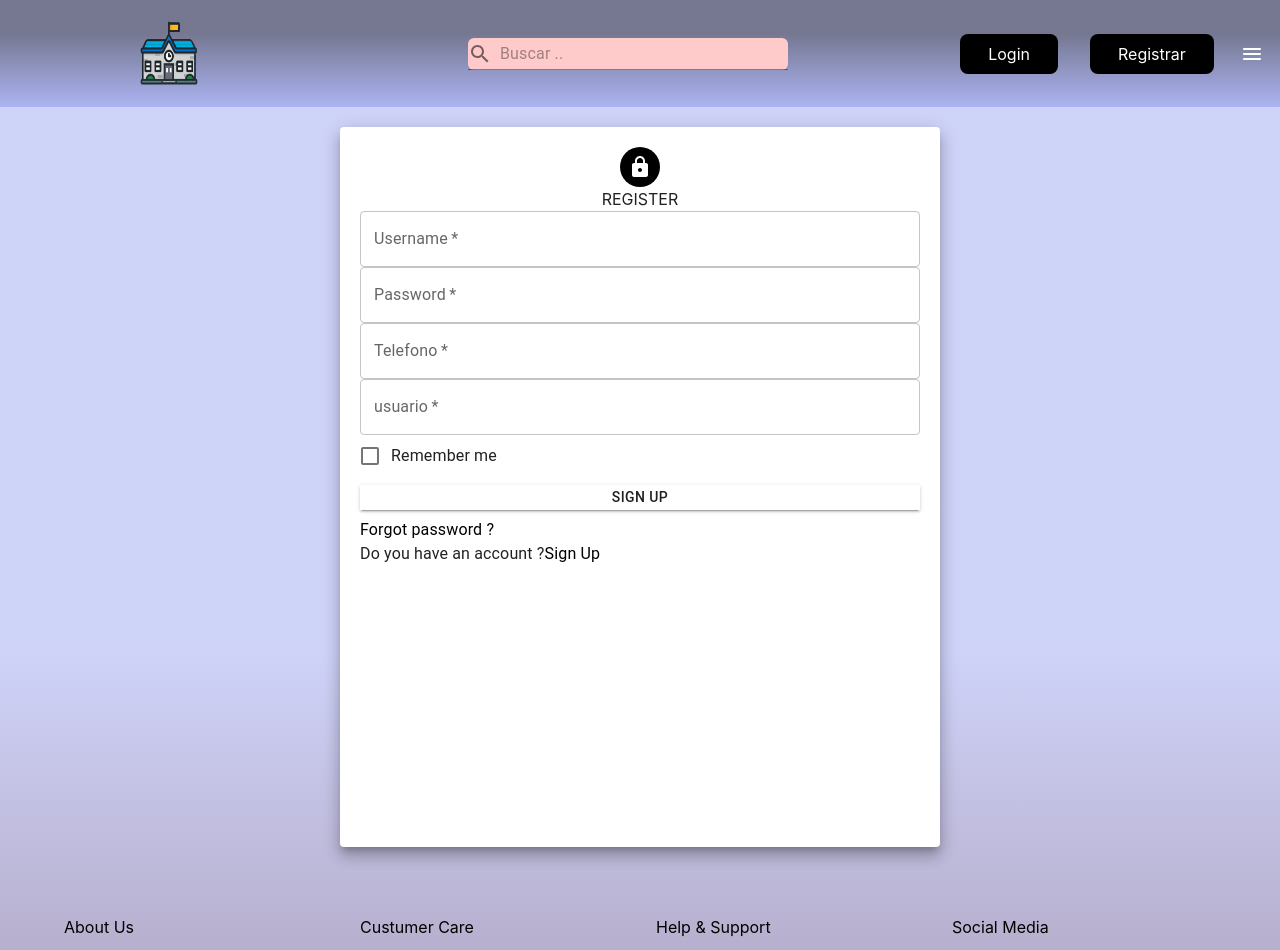
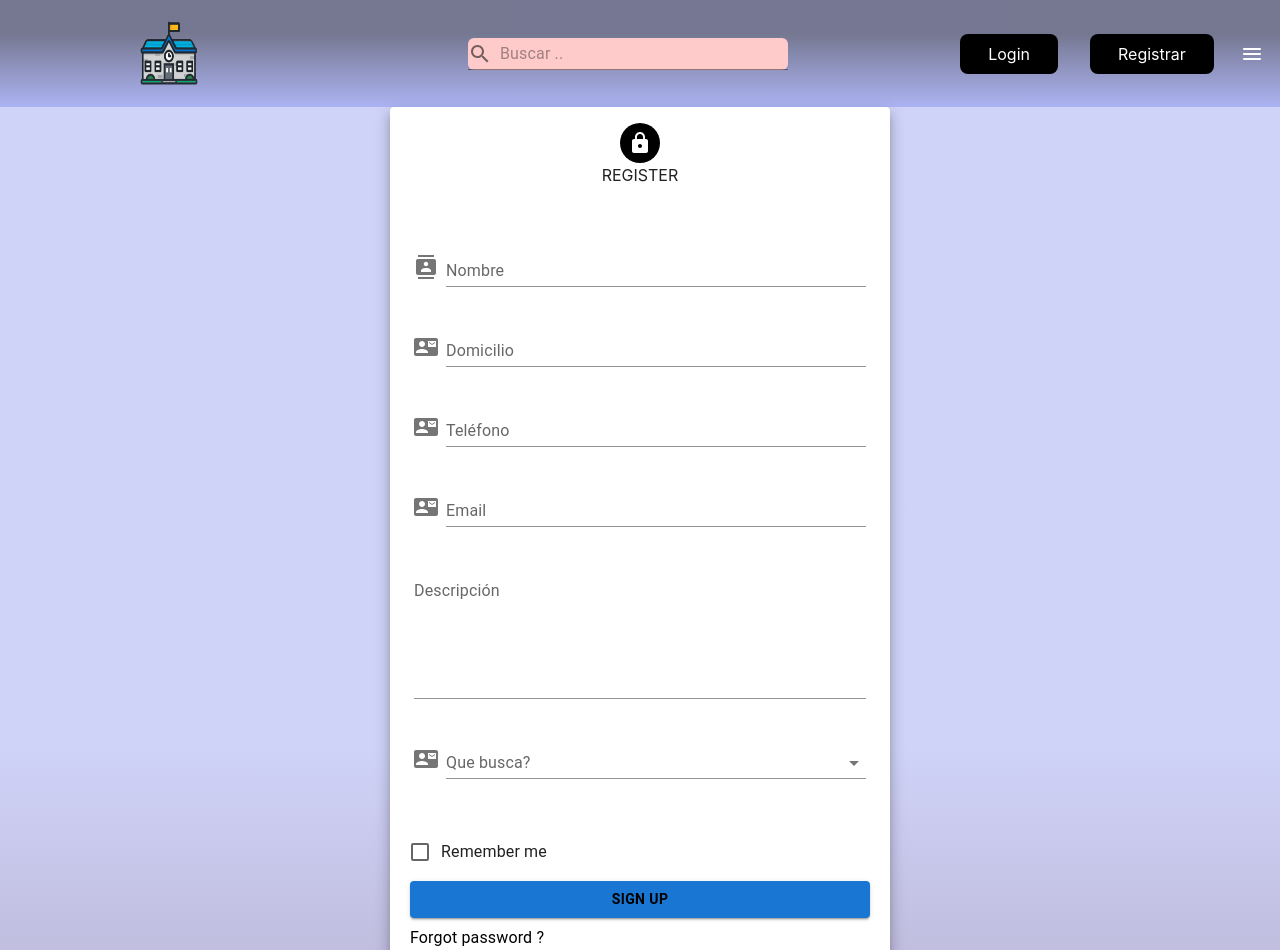
Before and after one commit to giornn0/front-jardines, a Next.js app: page /register in a window 1280 px wide. Shown: the top 950 px of the page. Built offline with nearby package versions, Linux system fonts and the light colour scheme.

Commit message:
fixed register

```diff
--- a/components/Footer.js
+++ b/components/Footer.js
@@ -75,25 +75,26 @@ export const Footer = () => {
               <Grid item xs={6} md={3}>
                 <Stack spacing={1}>
                   <h2>Social Media</h2>
-                  <Typography>
                     <Grid className="icons">
-                        <Link style={{ textDecoration: "none",color:'black' }} href="https://www.facebook.com/" target="_blank" spacing={0.5}>
+                      <Typography><Link style={{ textDecoration: "none",color:'black' }} href="https://www.facebook.com/" target="_blank" spacing={0.5}>
                       <Button className="h-10 px-5 text-black-100 transition-colors duration-150 bg-black-700 rounded-lg focus:shadow-outline hover:bg-black-800 cursor-pointer hover:bg-[#345ead]" onMouseEnter={()=>{setHovering('face')}} onMouseLeave={()=>setHovering('')}>
                           <FacebookIcon className={hovering=='face'?'text-white':'text-black'} />
                       </Button>
-                        </Link>
-                        <Link style={{ textDecoration: "none",color:'black' }}  href="https://www.instagram.com/" target="_blank" spacing={0.5}>
-                      <Button className="h-10 px-5 text-black-100 transition-colors duration-150 bg-black-700 rounded-lg focus:shadow-outline hover:bg-black-800 cursor-pointer hover:bg-[#b1476a]" onMouseEnter={()=>{setHovering('insta')}} onMouseLeave={()=>setHovering('')}>
+                        </Link></Typography>
+                      <Typography><Link style={{ textDecoration: "none",color:'black' }}  href="https://www.instagram.com/" target="_blank" spacing={0.5}>
+                      <Button className="h-10 px-5 text-black-100 transition-colors duration-150 bg-black-700 rounded-lg focus:shadow-outline hover:bg-black-800 cursor-pointer hover:bg-[#da385b]" onMouseEnter={()=>{setHovering('insta')}} onMouseLeave={()=>setHovering('')}>
                           <InstagramIcon className={hovering=='insta'?'text-white':'text-black'}/>
                       </Button>
-                        </Link>
-                        <Link style={{ textDecoration: "none",color:'black' }}  href="https://www.twitter.com/" target="_blank" spacing={0.5}>
-                      <Button className="h-10 px-5 text-black-100 transition-colors duration-150 bg-black-700 rounded-lg focus:shadow-outline hover:bg-black-800 cursor-pointer hover:bg-[#357d8f]" onMouseEnter={()=>{setHovering('twitter')}} onMouseLeave={()=>setHovering('')}>
+                        </Link></Typography>
+                      <Typography><Link style={{ textDecoration: "none",color:'black' }}  href="https://www.twitter.com/" target="_blank" spacing={0.5}>
+                      <Button className="h-10 px-5 text-black-100 transition-colors duration-150 bg-black-700 rounded-lg focus:shadow-outline hover:bg-black-800 cursor-pointer hover:bg-[#acddec]" onMouseEnter={()=>{setHovering('twitter')}} onMouseLeave={()=>setHovering('')}>
                           <TwitterIcon className={hovering=='twitter'?'text-white':'text-black'}/>
                       </Button>
-                        </Link>
+                        </Link></Typography>
+
+
+
                     </Grid>
-                  </Typography>
                 </Stack>
               </Grid>
             </Grid>
--- a/components/FormGeneral.js
+++ b/components/FormGeneral.js
@@ -2,12 +2,11 @@ import Card from "@mui/material/Card";
 import CardActions from "@mui/material/CardActions";
 import CardContent from "@mui/material/CardContent";
 import MenuItem from "@mui/material/MenuItem";
+import Box from "@mui/material/Box";
+import TextField from "@mui/material/TextField";
 import Fab from '@mui/material/Fab';
 import AddBoxTwoToneIcon from '@mui/icons-material/AddBoxTwoTone';
 import CancelTwoToneIcon from '@mui/icons-material/CancelTwoTone';
-import Box from "@mui/material/Box";
-import TextField from "@mui/material/TextField";
-import FormHelperText from '@mui/material/FormHelperText';
 import { useEffect, useState } from "react";
 
 const InputPersonal = ({
@@ -55,7 +54,7 @@ const InputPersonal = ({
   );
 };
 
-export const FormGeneral = ({ camps, setFormData,model,validator,formData ,submit = true }) => {
+export const FormGeneral = ({ camps,setFormData,model,validator,formData,submit,header}) => {
   const [validated, setValidated] = useState(model);
   const validation = (control)=>{
     if(formData[control]?.length || validator[control]?.required) return formData[control]?.match(validator[control]?.pattern)
@@ -69,6 +68,7 @@ export const FormGeneral = ({ camps, setFormData,model,validator,formData ,submi
   // }, [formData]);
   return (
     <Card sx={{ maxWidth: 500 }} className='w-screen' elevation={9}>
+      {header?(header):null}
       <CardContent className='mt-3'>
         <Box sx={{ "& > :not(style)": { m: 1 } }}>
           {camps?.map((value, index) => (
@@ -79,7 +79,7 @@ export const FormGeneral = ({ camps, setFormData,model,validator,formData ,submi
           ))}
         </Box>
       </CardContent>
-      {submit && (
+      {submit? (submit): (
         <CardActions className='flex justify-between mt-3 w-full'>
           <Fab className="hover:bg-rose-700 text-rose-100  bg-red-400 m-3 w-full" variant='extended' color='error' aria-label='add'>
             <CancelTwoToneIcon sx={{ mr: 1 }} />
--- a/components/Header.js
+++ b/components/Header.js
@@ -24,7 +24,7 @@ export const Header = ()=>{
 
   <nav className="w-full sticky top-0 flex flex-row md:justify-center justify-between items-center p-4 bg-gradient-color-header border-rose-300">
       <div className="basis-1/4 flex justify-center item-center">
-        <Image src={logo} alt="logo" className="h-10 w-25 cursor-pointer" height="75" width="100" fixed />
+        <Image src={logo} alt="logo" className="h-10 w-25 cursor-pointer" height="75" width="100" fixed="true" />
       </div>
       <div className=" basis-1/2 flex justify-around item-center">
         <FormControl className="w-80 mx-3 px-4 rounded-md bg-red-200" variant="standard">
--- /dev/null
+++ b/constants/registro/Registro.js
@@ -0,0 +1,65 @@
+import AccountCircle from "@mui/icons-material/AccountCircle";
+import ContactsIcon from "@mui/icons-material/Contacts";
+import ContactMailIcon from "@mui/icons-material/ContactMail";
+
+export const registerCampos = [
+
+  {
+    control: "nombre",
+    label: "Nombre",
+    icon: <ContactsIcon sx={{ color: "action.active", mr: 1, my: 2 }} />,
+  },
+  {
+    control: "domicilio",
+    label: "Domicilio",
+    icon: <ContactMailIcon sx={{ color: "action.active", mr: 1, my: 2 }} />,
+  },
+  {
+    control: "telefono",
+    label: "Teléfono",
+    icon: <ContactMailIcon sx={{ color: "action.active", mr: 1, my: 2 }} />,
+  },
+  {
+    control: "email",
+    label: "Email",
+    icon: <ContactMailIcon sx={{ color: "action.active", mr: 1, my: 2 }} />,
+  },
+  {
+    textarea:true,
+    control: "descripcion",
+    label: "Descripción",
+  },
+  {
+    options: [
+      {
+        value: 'dueño',
+        label: "Crear Colegio",
+      },
+      {
+        value: 'padre',
+        label: "Buscar Colegio",
+      },
+    ],
+    label: "Que busca?",
+    control: "tipo",
+    icon: <ContactMailIcon sx={{ color: "action.active", mr: 1, my: 2 }} />,
+  },
+];
+
+export const Register = {
+  tipo:'',
+  nombre:'',
+  estado:true,
+  domicilio:'',
+  descripcion:'',
+  telefono:'',
+  email:'',
+}
+export const Validator = {
+  tipo:{required:true,pattern:/^[A-Za-z]{6,10}$/},
+  nombre:{required:true,pattern:/^[A-Za-z ]{3,55}$/},
+  domicilio:{required:true,pattern:/^[A-Za-z0-9 ]{3,255}$/},
+  descripcion:{required:true,pattern:/^[A-Za-z ]{3,255}$/},
+  telefono:{required:true,pattern:/^\+?[0-9 ]{3,15}$/},
+  email:{required:true,pattern:/^[A-Za-z.0-9]{3,30}@[A-Za-z.]{3,30}\.(com|net)(\.(ar|cl|ur))?$/},
+}
--- a/pages/register.js
+++ b/pages/register.js
@@ -1,139 +1,62 @@
+import { Avatar, Button, Checkbox, FormControlLabel, Grid, Link, Typography } from "@mui/material";
+import LockIcon from "@mui/icons-material/Lock";
+import {useEffect, useState } from "react";
 
-import {
-    Grid,
-    Paper,
-    Button,
-    Typography,
-    Link,
-    TextField,
-  } from "@mui/material";
-  import FormControlLabel from "@material-ui/core/FormControlLabel";
-  import Checkbox from "@material-ui/core/Checkbox";
-  import Avatar from "@mui/material/Avatar";
-  import LockIcon from "@mui/icons-material/Lock";
-  import { useState } from "react";
-  const register = () => {
-    const paperStyle = {
-      padding: 20,
-      height: "90vh",
-      width: 600,
-      margin: "20px auto",
-    };
+import { FormGeneral } from "../components/FormGeneral";
+import {registerCampos, Register, Validator} from "../constants/registro/Registro"
 const avatarStyle = { backgroundColor: "black" };
-    const btnstyle={margin:'8px 0'}
-    const [email,setEmail] = useState('');
-    const [password,setPassword] = useState('');
-    const [validEmail,setValidEmail] = useState(true);
-    const [validPassword,setValidPassword] = useState(true);
-    const [validTelefono,setTelefono] =useState(true)
-    const [validUserTipo,setUserTipo] =useState(true)
+const btnstyle = { margin: "8px 0",color:"black","font-weight":"bold" };
 
-
-     const setValue = (value,control) =>{
-      if(control == 'email')setEmail(value)
-      if(control == 'password')setPassword(value)
-      if(control == 'telefono')setTelefono(value)
-      if(control == 'userTipo')setUserTipo(value)
+const submitActions = ()=>{
+  return (
+    <div className="p-5">
+    <FormControlLabel
+          control={<Checkbox name="checkedB" color="primary" />}
+          label="Remember me"
+        />
+        <Button
+          type="submit"
+          color="primary"
+          variant="contained"
+          style={btnstyle}
+          fullWidth
+          onClick={register}
+        >
+          Sign Up
+        </Button>
+        <Typography>
+          <Link style={{ textDecoration: "none", color: "black" }}>
+            Forgot password ?
+          </Link>
+        </Typography>
+        <Typography >
+          Do you have an account ?
+          <Link to="/login" style={{ textDecoration: "none", color: "black" }}>
+            Sign In
+          </Link>
+        </Typography>
+    </div>)
 }
-
-    const testValidation = (control) =>{
-      if(control == 'email' && !email.match(/^[A-Za-z]{2,5}@[A-Za-z]{2,5}.com$/))setValidEmail(false)
-       else setValidEmail(true)
-       if(control == 'password')setValidEmail(value)
-    }
-
-
-   const testValidation2 = (control) =>{
-     if(control == 'password' && !password.match(/^(?=.*\d)(?=.*[a-z])(?=.*[A-Z])[a-zA-Z\d@$.!%*#?&]/))setPassword(false)
-     else setValidPassword(true)
-   }
-
-   const testValidation3 = (control) =>{
-    if(control == 'telefono' && !telefono.match(Number))setTelefono(false)
-   else elsesetTelefono(true)
-  }
-
-  const testValidation4 = (control) =>{
-    if(control == 'password' && !password.match(/^(?=.*\d)(?=.*[a-z])(?=.*[A-Z])[a-zA-Z\d@$.!%*#?&]/))setPassword(false)
-    else setValidPassword(true)
-  }
-
-
-
-
-    const register = () =>{
-     if(validEmail && validPassword && validTelefono) {
-       console.log({email,password,telefono})
-     }
-    }
-
-
-    //uses state y validar cuando quiera mandar que sea un mail y una contrasena
+const headerSection = ()=>{
   return (
-      <Grid >
-        <Paper elevation={10} style={paperStyle}>
-          <Grid align='center'>
+    <Grid className="mt-4" align="center">
     <Avatar style={avatarStyle}>
       <LockIcon />
     </Avatar>
     <h2>REGISTER</h2>
   </Grid>
-          <TextField
-            label="Username"
-            placeholder="Enter username"
-            fullWidth
-            required
-            error={!validEmail}
-            onChange = {(e) => {setValue(e.target.value,'email')}}
-            onBlur={()=>{testValidation('email')}}
-          />
-          <TextField
-            label="Password"
-            placeholder="Enter password"
-            type="password"
-            fullWidth
-            required
-            onChange = {(e) => {setValue(e.target.value,'telefono')}}
-            onBlur={()=>{testValidation3('telefono')}}
-          />
+  )
+}
 
-      <TextField
-            label="Telefono"
-            placeholder="Telefono"
-            type="text"
-            fullWidth
-            required
-            onChange = {(e) => {setValue(e.target.value,'telefono')}}
-            onBlur={()=>{testValidation4('telefono ')}}
-          />
-
-       <TextField
-            label="usuario"
-            placeholder="usuario"
-            type="text"
-           fullWidth
-            required
-            onChange = {(e) => {setValue(e.target.value,'usuario')}}
-            onBlur={()=>{testValidation4('telefono ')}}
-          />
-
-          <FormControlLabel
-            control={<Checkbox name="checkedB" color="primary" />}
-            label="Remember me"
-          />
-          <Button type="submit" color="primary" variant="contained" style={btnstyle} fullWidth onClick={register}>
-          Sign Up
-          </Button>
-          <Typography>
-            <Link style={{ textDecoration: "none",color:'black' }} >Forgot password ?</Link>
-          </Typography>
-          <Typography>
-
-            Do you have an account ?<Link  to='/login'style={{ textDecoration: "none",color:'black' }}>Sign Up</Link>
-
-          </Typography>
-        </Paper>
-      </Grid>
+function register(){
+  const [formData, setFormData] = useState(Register);
+  useEffect (()=>{
+    console.log(formData)
+  },[formData])
+  return (
+  <div className="flex flex-col min-h-screen h-max w-100 justify-center items-center">
+    <FormGeneral camps={registerCampos} formData={formData} setFormData={setFormData} validator={Validator} model={Register} header={headerSection()} submit={submitActions()}></FormGeneral>
+  </div>
   );
 };
 
--- a/styles/globals.css
+++ b/styles/globals.css
@@ -15,7 +15,6 @@ a {
 * {
   box-sizing: border-box;
 }
-
 
 .bg-gradient-color-header{
 
```
Lines whose indentation alone changed are shown as unchanged.
